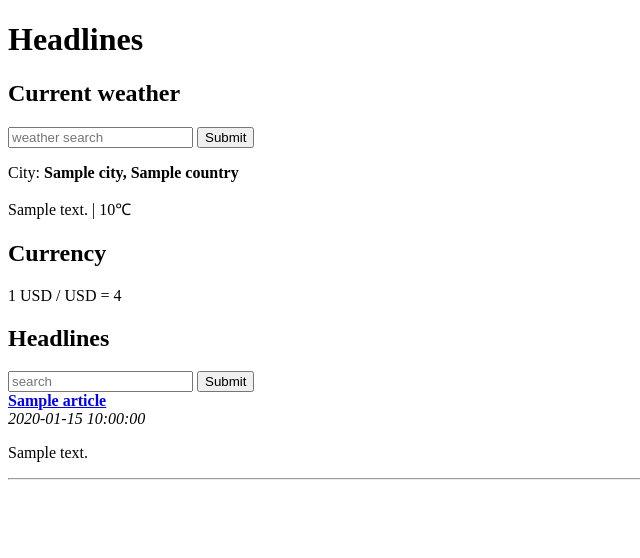
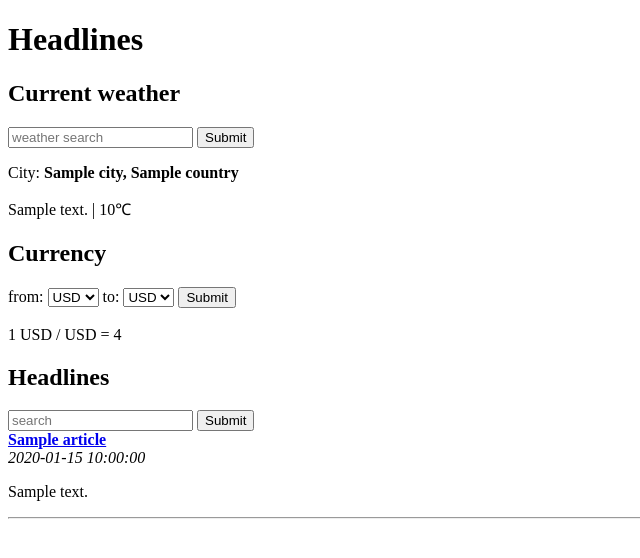
Before and after one commit to rahiakela/python-flask-projects, a Flask app: template flask-headlines-application/templates/home.html in a window 1280 px wide. Shown: the top 558 px of the page, without its empty margins (0-640 px from the left). Run offline with Flask 2, Linux system fonts and the light colour scheme; the template is opened without the code that fills it: most values are stand-ins (such as "Sample title", 1, 10 or a date in 2020).

Commit message:
currency is done

```diff
--- a/flask-headlines-application/headlines.py
+++ b/flask-headlines-application/headlines.py
@@ -45,9 +45,10 @@
     currency_to = request.args.get('currency_to')
     if not currency_to:
         currency_to = DEFAULTS['currency_to']
-    rate = get_rates(currency_from, currency_to)
 
-    return render_template("home.html", articles=articles, weather=weather, currency_from=currency_from, currency_to=currency_to, rate=rate)
+    rate, currencies = get_rates(currency_from, currency_to)
+
+    return render_template("home.html", articles=articles, weather=weather, currency_from=currency_from, currency_to=currency_to, rate=rate, currencies=sorted(currencies))
 
 
 def get_news(query):
@@ -84,7 +85,7 @@
     frm_rate = parsed.get(frm.upper())
     to_rate = parsed.get(to.upper())
 
-    return to_rate/frm_rate
+    return (to_rate / frm_rate, parsed.keys())
 
 
 if __name__=='__main__':
--- a/flask-headlines-application/templates/home.html
+++ b/flask-headlines-application/templates/home.html
@@ -19,6 +19,19 @@
     <p>{{weather.description}} | {{weather.temperature}}&#8451;</p>
 
     <h2>Currency</h2>
+    <form>
+        from: <select name="currency_from">
+            {% for currency in currencies %}
+                <option value="{{currency}}" {{ 'selected="selected"' if currency_from == currency}}>{{currency}}</option>
+            {% endfor %}
+        </select>
+        to: <select name="currency_to">
+            {% for currency in currencies %}
+                <option value="{{currency}}" {{ 'selected="selected"' if currency_to == currency}}>{{currency}}</option>
+            {% endfor %}
+        </select>
+        <input type="submit" value="Submit">
+    </form><br>
     1 {{currency_from}} / {{currency_to}} = {{rate}}
 
     <h2>Headlines</h2>
```
